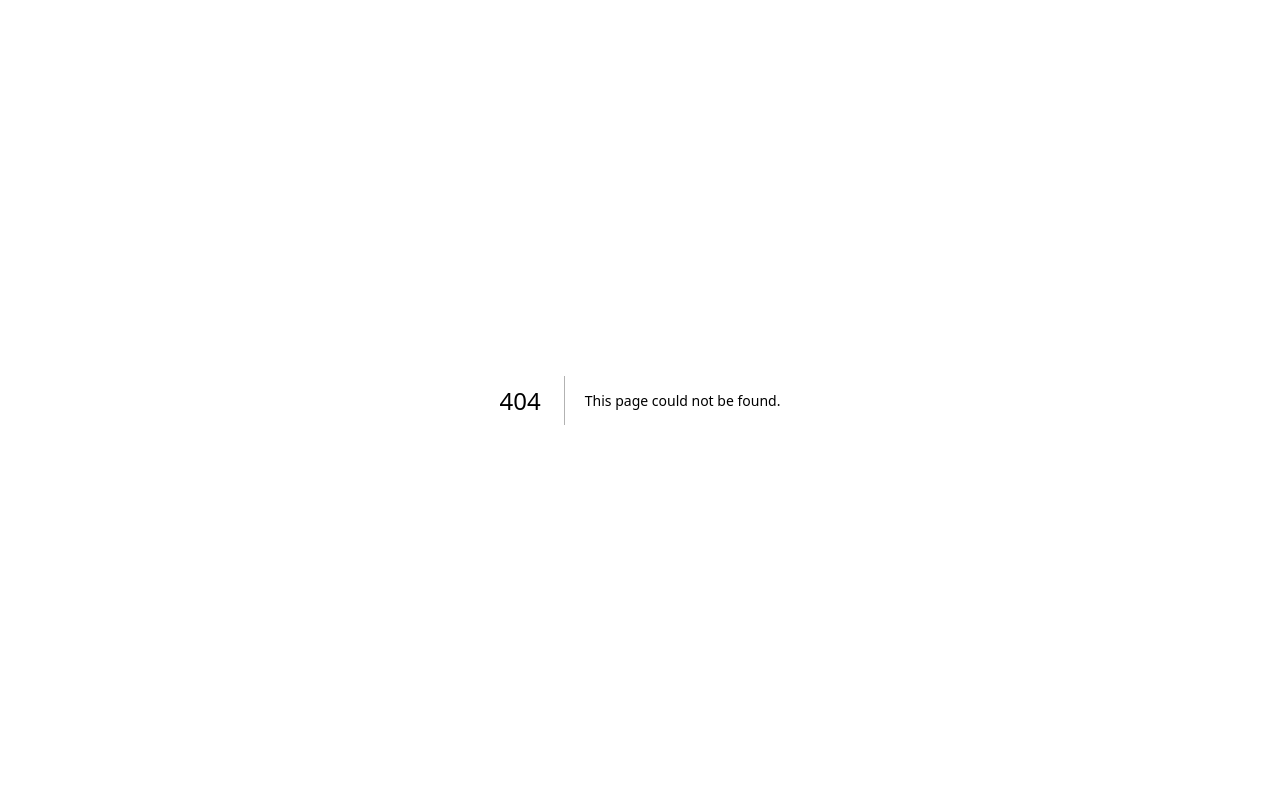
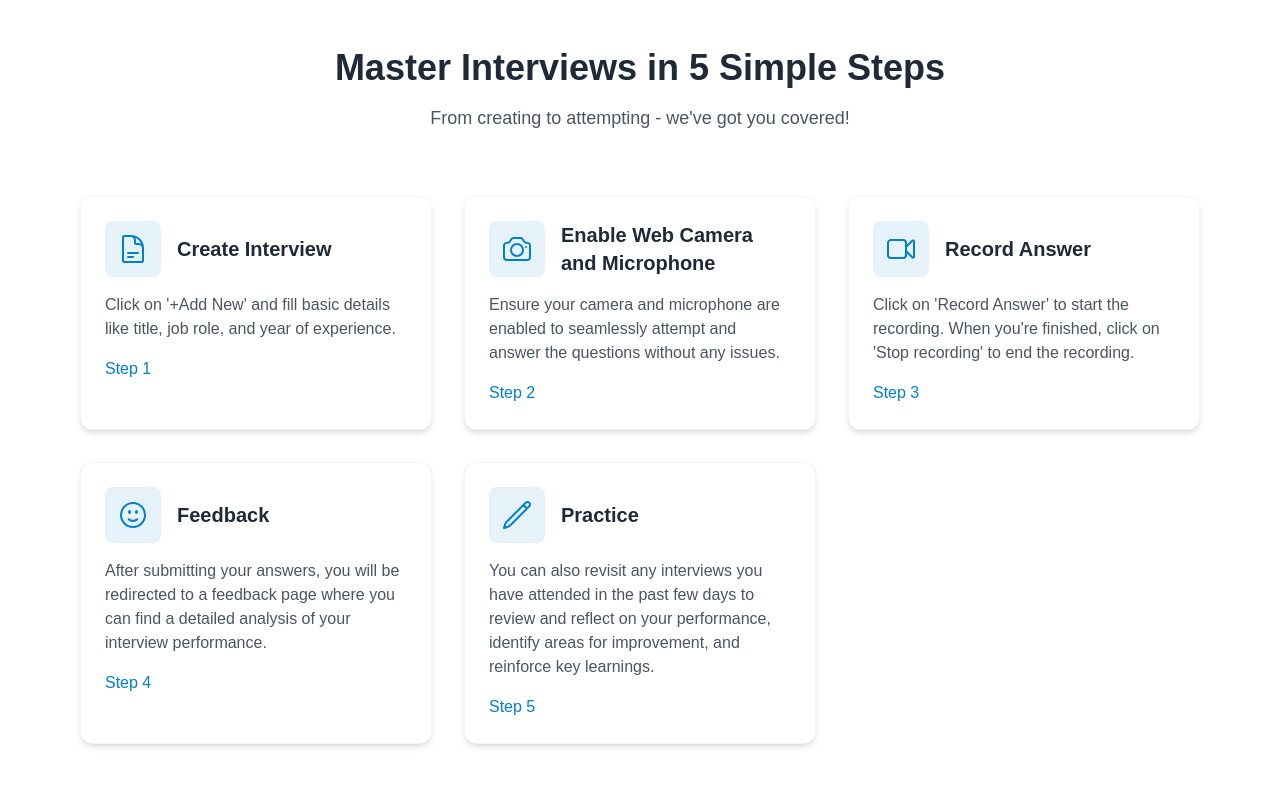
Before and after one commit to Sanchitmiok/Ai-MockInterview, a Next.js app: page /howitworks in a window 1280 px wide. Before the commit this address had no page. Shown: the top 800 px of the page. Built offline with nearby package versions, Linux system fonts and the light colour scheme.

Commit message:
Project done

```diff
--- a/app/dashboard/_components/Header.jsx
+++ b/app/dashboard/_components/Header.jsx
@@ -9,37 +9,30 @@ function Header() {
   const path = usePathname();
   return (
     <div className="flex p-5 items-center justify-between bg-secondary shadow-md">
-      <Image src="/logo.svg" height={100} width={160} alt="logo" />
-      <ul className=" hidden md:flex gap-6">
-        <Link href={"/dashboard"}>
-          <li
-            className={`hover:text-primary cursor-pointer hover:font-bold transition-all ${
-              path == "/dashboard" && "text-primary font-bold"
+      <Link href={'/dashboard'}>
+      <Image src="/logo.svg" height={35} width={35} alt="logo" className=" hover:cursor-pointer" />
+      </Link>
+      <ul className="hidden md:flex md:justify-between gap-5 mx-2">
+        <li>
+          <Link
+            href="/dashboard"
+            className={`cursor-pointer transition-colors duration-200 hover:text-primary hover:font-bold ${
+              path === "/dashboard" && "text-primary font-bold"
             }`}
           >
             Dashboard
-          </li>
-        </Link>
-        <li
-          className={`hover:text-primary cursor-pointer hover:font-bold transition-all ${
-            path == "/upgrade" && "text-primary font-bold"
-          }`}
-        >
-          Updrade
+          </Link>
         </li>
-        <li
-          className={`hover:text-primary cursor-pointer hover:font-bold transition-all ${
-            path == "/questions" && "text-primary font-bold"
-          }`}
-        >
-          Questions
-        </li>
-        <li
-          className={`hover:text-primary cursor-pointer hover:font-bold transition-all ${
-            path == "/howitwork" && "text-primary font-bold"
-          }`}
-        >
-          How it Works
+
+        <li>
+          <Link
+            href="/howitworks"
+            className={`cursor-pointer transition-colors duration-200 hover:text-primary hover:font-bold ${
+              path === "/howitwork" && "text-primary font-bold"
+            }`}
+          >
+            How it Works
+          </Link>
         </li>
       </ul>
       <UserButton />
--- a/app/dashboard/interview/[interviewId]/feedback/page.jsx
+++ b/app/dashboard/interview/[interviewId]/feedback/page.jsx
@@ -38,7 +38,7 @@ function FeedBack({ params }) {
     }
   };
   return (
-    <div className="p-10">
+    <div className="p-10 [&::-webkit-scrollbar]:hidden  [-ms-overflow-style:'none'] [scrollbar-width:'none'] overflow-y-scroll scrollbar-hide">
       {feedbackList?.length == 0 ? (
         <h2 className="font-bold text-xl text-red-500">No feedback available for this interview</h2>
       ) : (
--- a/app/globals.css
+++ b/app/globals.css
@@ -70,3 +70,8 @@ body {
     @apply bg-background text-foreground;
   }
 }
+
+/* In your global CSS file */
+::-webkit-scrollbar {
+  display: none !important;
+}
--- /dev/null
+++ b/app/howitworks/page.jsx
@@ -0,0 +1,81 @@
+import { DocumentTextIcon,CameraIcon, VideoCameraIcon, FaceSmileIcon, PencilIcon } from "@heroicons/react/24/outline";
+import Link from "next/link";
+
+export default function HowItWorks() {
+  const steps = [
+    {
+      title: "Create Interview",
+      desc: "Click on '+Add New' and fill basic details like title, job role, and year of experience.",
+      icon: <DocumentTextIcon className="w-8 h-8 text-primary" />,
+    },
+    {
+      title: "Enable Web Camera and Microphone",
+      desc: "Ensure your camera and microphone are enabled to seamlessly attempt and answer the questions without any issues.",
+      icon: <CameraIcon className="w-8 h-8 text-primary" />,
+    },
+    {
+      title: "Record Answer",
+      desc:"Click on 'Record Answer' to start the recording. When you're finished, click on 'Stop recording' to end the recording.",
+      icon: <VideoCameraIcon className="w-8 h-8 text-primary" />,
+    },
+    {
+      title: "Feedback",
+      desc: "After submitting your answers, you will be redirected to a feedback page where you can find a detailed analysis of your interview performance.",
+      icon: <FaceSmileIcon className="w-8 h-8 text-primary" />,
+    },
+    {
+      title: "Practice",
+      desc: "You can also revisit any interviews you have attended in the past few days to review and reflect on your performance, identify areas for improvement, and reinforce key learnings.",
+      icon: <PencilIcon className="w-8 h-8 text-primary" />,
+    },
+  ];
+
+  return (
+    <div className="max-w-6xl mx-auto px-4 py-12">
+      {/* Header Section */}
+      <div className="text-center mb-16">
+        <h1 className="text-4xl font-bold text-gray-800 mb-4">
+          Master Interviews in 5 Simple Steps
+        </h1>
+        <p className="text-gray-600 text-lg">
+          From creating to attempting - we've got you covered!
+        </p>
+      </div>
+
+      {/* Steps Grid */}
+      <div className="grid grid-cols-1 md:grid-cols-3 gap-8 mb-20">
+        {steps.map((step, index) => (
+          <div
+            key={index}
+            className="bg-white p-6 rounded-xl shadow-md hover:shadow-lg transition-shadow border border-gray-100"
+          >
+            <div className="flex items-center gap-4 mb-4">
+              <div className="bg-primary/10 p-3 rounded-lg">
+                {step.icon}
+              </div>
+              <h3 className="text-xl font-semibold text-gray-800">
+                {step.title}
+              </h3>
+            </div>
+            <p className="text-gray-600">{step.desc}</p>
+            <div className="mt-4 text-primary font-medium">
+              Step {index + 1}
+            </div>
+          </div>
+        ))}
+      </div>
+
+      {/* CTA Section */}
+      <div className="text-center mt-20">
+        <h2 className="text-3xl font-bold text-gray-800 mb-6">
+          Ready to Create Your Interview?
+        </h2>
+        <Link href='/dashboard'>
+        <button  className="bg-primary text-white px-10 py-4 rounded-xl text-lg font-semibold hover:bg-primary-dark transition-colors">
+          Create Interview Now
+        </button>
+        </Link>
+      </div>
+    </div>
+  );
+}
--- a/package.json
+++ b/package.json
@@ -13,6 +13,7 @@
   "dependencies": {
     "@clerk/nextjs": "^6.1.3",
     "@google/generative-ai": "^0.21.0",
+    "@heroicons/react": "^2.2.0",
     "@neondatabase/serverless": "^0.10.4",
     "@radix-ui/react-collapsible": "^1.1.2",
     "@radix-ui/react-dialog": "^1.1.5",
@@ -31,6 +32,7 @@
     "react-webcam": "^7.2.0",
     "sonner": "^1.7.2",
     "tailwind-merge": "^2.5.4",
+    "tailwind-scrollbar-hide": "^2.0.0",
     "tailwindcss-animate": "^1.0.7",
     "uuid": "^11.0.5"
   },
--- a/tailwind.config.js
+++ b/tailwind.config.js
@@ -57,5 +57,5 @@ module.exports = {
   		}
   	}
   },
-  plugins: [require("tailwindcss-animate")],
+  plugins: [require("tailwindcss-animate"),require('tailwind-scrollbar-hide')],
 };
```
Also changed, not shown: public/logo.svg, 1 other file (tests, documents, lock files or other folders).
